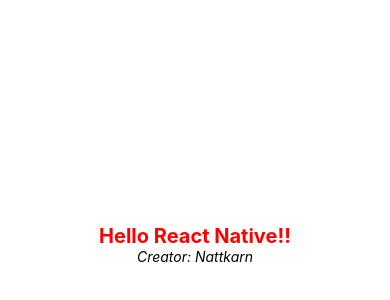
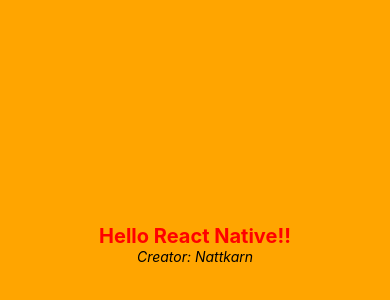
Before and after one commit to nattkarn/react_native, a React Native app: screen / in a window 390 px wide. Shown: the part 178-478 px from the top of the page. Built offline with nearby package versions, Linux system fonts and the light colour scheme.

Commit message:
Style Sheet

```diff
--- a/App.js
+++ b/App.js
@@ -2,16 +2,27 @@
 
 export default function App() {
   return (
-    <View
-      style={{
-        flex: 1,
-        flexDirection: "colum",
-        justifyContent: "center",
-        alignItems: "center",
-      }}
-    >
-      <Text style={{color:'red', fontSize:20,fontWeight:'bold'}}>Hello React Native!!</Text>
-      <Text style={{fontStyle:'italic'}}>Creator: Nattkarn</Text>
+    <View style={myStyle.container}>
+      <Text style={myStyle.header}>Hello React Native!!</Text>
+      <Text style={myStyle.content}>Creator: Nattkarn</Text>
     </View>
   );
 }
+
+const myStyle = StyleSheet.create({
+  container: {
+    flex: 1,
+    flexDirection: "colum",
+    justifyContent: "center",
+    alignItems: "center",
+    backgroundColor: 'orange'
+  },
+  header: {
+    color: "red",
+    fontSize: 20,
+    fontWeight: "bold",
+  },
+  content: {
+    fontStyle: "italic",
+  },
+});
```
